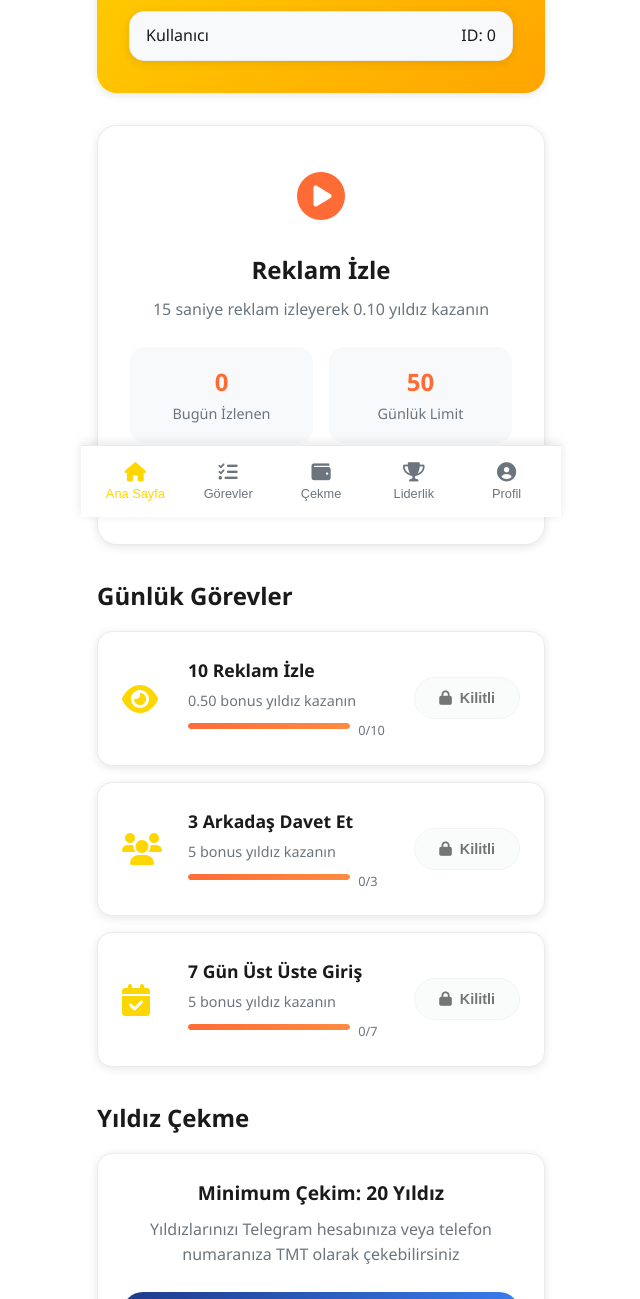
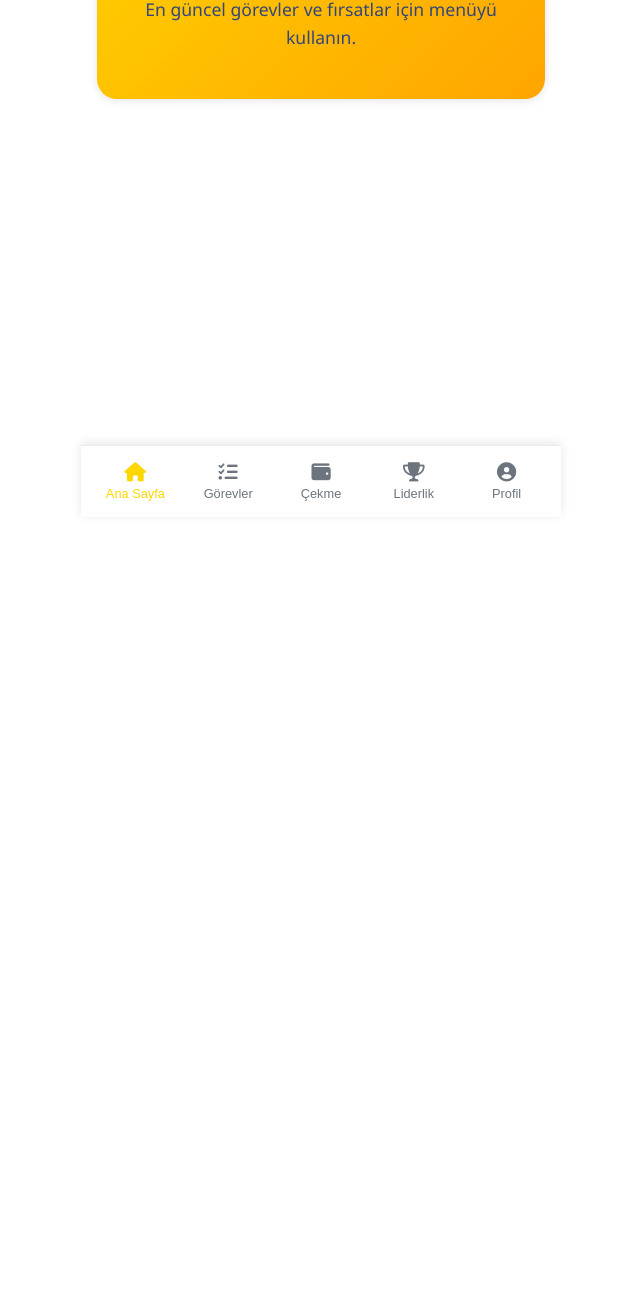
Before and after one commit to Atagylyjow/TmStars, a website: page index.html in a window 1280 px wide. Shown: the part 283-1582 px from the top of the page, without its empty margins (319-959 px from the left). After the commit the page ends 800 px from the top, so only its background shows below. Drawn offline with Linux system fonts and the light colour scheme; a script that the page names is missing.

Commit message:
Her ana sekme için section ve örnek içerik eklendi (Ana Sayfa, Görevler, Çekim, Liderlik, Profil)

```diff
--- a/index.html
+++ b/index.html
@@ -37,161 +37,39 @@
 
         <!-- Main Content -->
         <main class="main-content">
-            <!-- Welcome Section -->
-            <section class="welcome-section">
+            <!-- Ana Sayfa Section -->
+            <section id="home-section">
               <div class="welcome-card">
-                    <div class="welcome-icon">
-                        <i class="fas fa-rocket"></i>
-                    </div>
+                <div class="welcome-icon"><i class="fas fa-rocket"></i></div>
                 <h1>TmStars</h1>
-                    <p>Reklam izleyerek yıldız kazanın!</p>
-                    <div class="user-info">
-                        <span id="user-name">Kullanıcı</span>
-                        <span id="user-id">ID: 0</span>
-                    </div>
+                <p>Reklam izleyerek yıldız kazanın!<br>En güncel görevler ve fırsatlar için menüyü kullanın.</p>
               </div>
             </section>
-
-            <!-- Watch Ad Section -->
-            <section class="watch-ad-section">
-                <div class="ad-card">
-                    <div class="ad-icon">
-                        <i class="fas fa-play-circle"></i>
-                    </div>
-                    <h2>Reklam İzle</h2>
-                    <p>15 saniye reklam izleyerek 0.10 yıldız kazanın</p>
-                    <div class="ad-stats">
-                        <div class="stat">
-                            <span class="stat-number" id="ads-watched-today">0</span>
-                            <span class="stat-label">Bugün İzlenen</span>
-                        </div>
-                        <div class="stat">
-                            <span class="stat-number" id="ads-limit">50</span>
-                            <span class="stat-label">Günlük Limit</span>
-                        </div>
-                    </div>
-                    <button class="btn btn-primary watch-ad-btn" id="watch-ad-btn">
-                        <i class="fas fa-play"></i>
-                        Reklam İzle
-                    </button>
-                    <div class="progress-container" id="progress-container" style="display: none;">
-                        <div class="progress-bar">
-                            <div class="progress-fill" id="progress-fill"></div>
-                        </div>
-                        <span class="progress-text" id="progress-text">0%</span>
-                    </div>
+            <!-- Görevler Section -->
+            <section id="tasks-section" style="display:none;">
+              <div class="section-card">
+                <h2>Günlük Görevler</h2>
+                <p>Her gün görevleri tamamlayarak ekstra yıldız kazan!</p>
+                <!-- Buraya görev listesi ve ilerleme barı eklenebilir -->
               </div>
             </section>
-
-            <!-- Daily Tasks Section -->
-            <section class="tasks-section">
-                <h2>Günlük Görevler</h2>
-                <div class="tasks-grid">
-                    <div class="task-card" data-task="watch-ads">
-                        <div class="task-icon">
-                            <i class="fas fa-eye"></i>
-                        </div>
-                        <div class="task-info">
-                            <h3>10 Reklam İzle</h3>
-                            <p>0.50 bonus yıldız kazanın</p>
-                            <div class="task-progress">
-                                <div class="progress-bar">
-                                    <div class="progress-fill" id="task-watch-progress"></div>
-                                </div>
-                                <span class="progress-text" id="task-watch-text">0/10</span>
-                            </div>
-                        </div>
-                        <div class="task-action">
-                            <button class="btn btn-secondary task-btn" data-task="watch-ads" disabled>
-                                <i class="fas fa-lock"></i>
-                                Kilitli
-                            </button>
-                        </div>
-                    </div>
-
-                    <div class="task-card" data-task="invite-friends">
-                        <div class="task-icon">
-                            <i class="fas fa-users"></i>
-                        </div>
-                        <div class="task-info">
-                            <h3>3 Arkadaş Davet Et</h3>
-                            <p>5 bonus yıldız kazanın</p>
-                            <div class="task-progress">
-                                <div class="progress-bar">
-                                    <div class="progress-fill" id="task-invite-progress"></div>
-                                </div>
-                                <span class="progress-text" id="task-invite-text">0/3</span>
-                            </div>
-                        </div>
-                        <div class="task-action">
-                            <button class="btn btn-secondary task-btn" data-task="invite-friends" disabled>
-                                <i class="fas fa-lock"></i>
-                                Kilitli
-                            </button>
-                        </div>
-                    </div>
-
-                    <div class="task-card" data-task="daily-login">
-                        <div class="task-icon">
-                            <i class="fas fa-calendar-check"></i>
-                        </div>
-                        <div class="task-info">
-                            <h3>7 Gün Üst Üste Giriş</h3>
-                            <p>5 bonus yıldız kazanın</p>
-                            <div class="task-progress">
-                                <div class="progress-bar">
-                                    <div class="progress-fill" id="task-login-progress"></div>
-                                </div>
-                                <span class="progress-text" id="task-login-text">0/7</span>
-                            </div>
-                        </div>
-                        <div class="task-action">
-                            <button class="btn btn-secondary task-btn" data-task="daily-login" disabled>
-                                <i class="fas fa-lock"></i>
-                                Kilitli
-                            </button>
-                        </div>
-                    </div>
+            <!-- Çekim Section -->
+            <section id="withdrawal-section" style="display:none;">
+              <div class="section-card">
+                <h2>Yıldız Çekme</h2>
+                <p>Biriktirdiğin yıldızları çekmek için burayı kullanabilirsin.</p>
+                <!-- Buraya çekim formu ve geçmişi eklenebilir -->
               </div>
             </section>
-
-            <!-- Withdrawal Section -->
-            <section class="withdrawal-section">
-                <h2>Yıldız Çekme</h2>
-                <div class="withdrawal-card">
-                    <div class="withdrawal-info">
-                        <h3>Minimum Çekim: 20 Yıldız</h3>
-                        <p>Yıldızlarınızı Telegram hesabınıza veya telefon numaranıza TMT olarak çekebilirsiniz</p>
-                    </div>
-                    <div class="withdrawal-options">
-                        <button class="btn btn-primary withdrawal-btn" data-method="telegram">
-                            <i class="fab fa-telegram"></i>
-                            Telegram'a Gönder
-                        </button>
-                        <button class="btn btn-secondary withdrawal-btn" data-method="phone">
-                            <i class="fas fa-phone"></i>
-                            Telefon Numarasına TMT
-                        </button>
-                    </div>
+            <!-- Liderlik Section -->
+            <section id="leaderboard-section" style="display:none;">
+              <div class="section-card">
+                <h2>Liderlik Tablosu</h2>
+                <p>En çok yıldız kazananlar burada listelenir.</p>
+                <!-- Buraya liderlik tablosu eklenebilir -->
               </div>
             </section>
-
-            <!-- Leaderboard Section -->
-            <section class="leaderboard-section">
-                <h2>Liderlik Tablosu</h2>
-                <div class="leaderboard-card">
-                    <div class="leaderboard-tabs">
-                        <button class="tab-btn active" data-tab="daily">Günlük</button>
-                        <button class="tab-btn" data-tab="weekly">Haftalık</button>
-                        <button class="tab-btn" data-tab="monthly">Aylık</button>
-                    </div>
-                    <div class="leaderboard-list" id="leaderboard-list">
-                        <!-- Leaderboard items will be loaded here -->
-                    </div>
-                </div>
-            </section>
-
-            <!-- Profil Section (modal değil, ana içerikte) -->
+            <!-- Profil Section (zaten mevcut) -->
             <section class="profile-section" id="profile-section" style="display:none;">
               <div class="profile-card">
                 <div class="profile-header">
```
Lines whose indentation alone changed are shown as unchanged.
